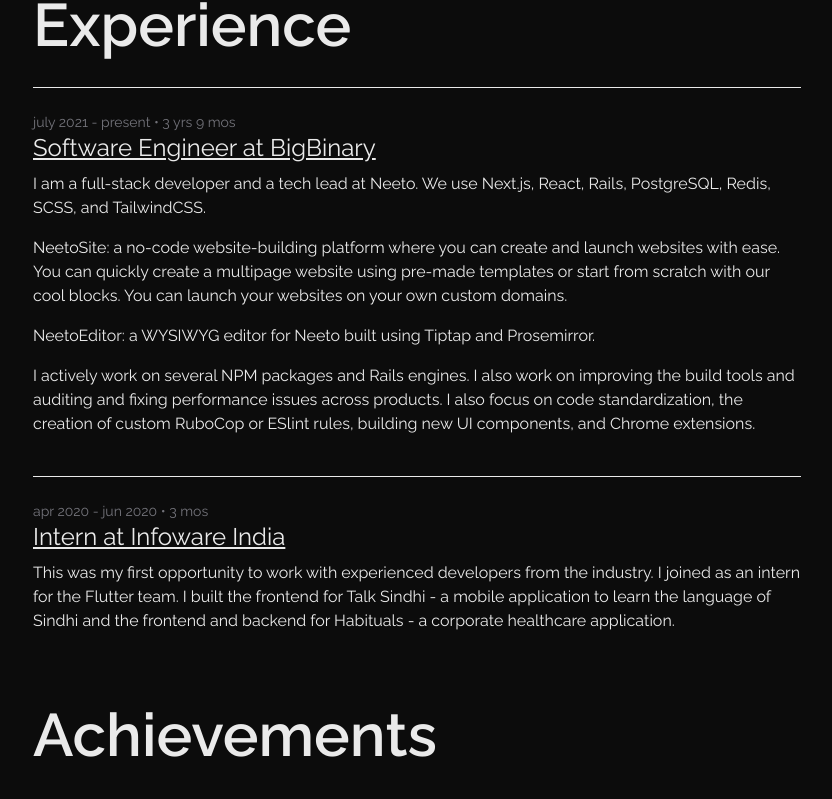
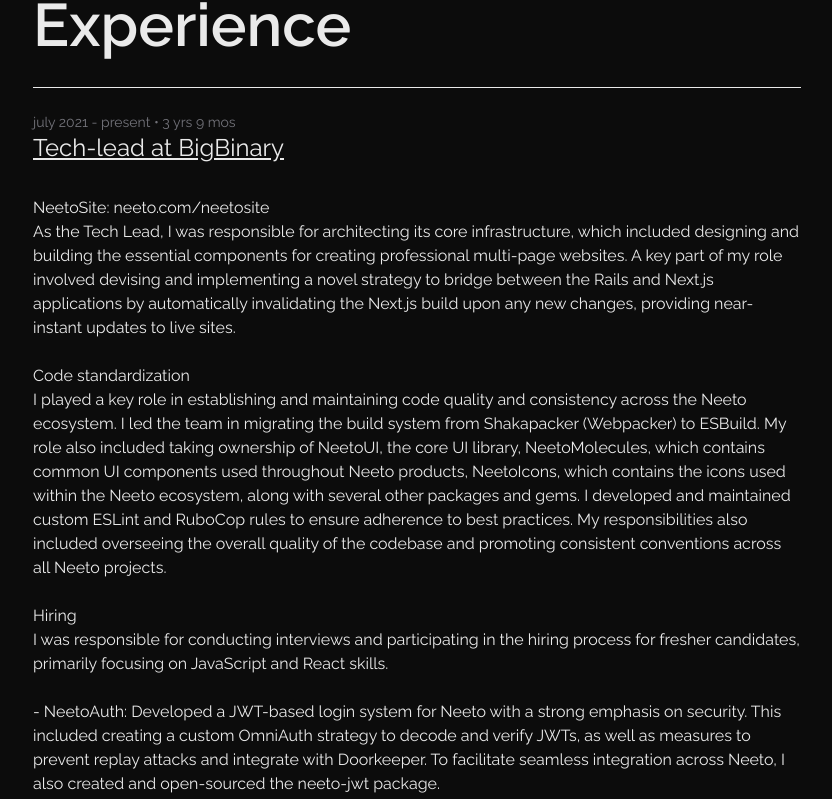
Before and after one commit to AbhayVAshokan/abhay.app, a Next.js app: page /about in a window 1280 px wide. Shown: the part 691-1490 px from the top of the page, without its empty margins (223-1055 px from the left). Built offline with nearby package versions, Linux system fonts and the light colour scheme.

Commit message:
Updated projects and achievements

```diff
--- a/app/about/page.tsx
+++ b/app/about/page.tsx
@@ -32,15 +32,29 @@ const SKILLS = [
 
 const EXPERIENCES = [
   {
-    title: "Software Engineer at BigBinary",
+    title: "Tech-lead at BigBinary",
     link: "https://bigbinary.com",
     target: "_blank",
     prefix: `July 2021 - Present • ${durationFromToday(new Date("01 Jul 2021"))}`,
     summary: [
-      "I am a full-stack developer and a tech lead at Neeto. We use Next.js, React, Rails, PostgreSQL, Redis, SCSS, and TailwindCSS.",
-      "NeetoSite: a no-code website-building platform where you can create and launch websites with ease. You can quickly create a multipage website using pre-made templates or start from scratch with our cool blocks. You can launch your websites on your own custom domains.",
-      "NeetoEditor: a WYSIWYG editor for Neeto built using Tiptap and Prosemirror.",
-      "I actively work on several NPM packages and Rails engines. I also work on improving the build tools and auditing and fixing performance issues across products. I also focus on code standardization, the creation of custom RuboCop or ESlint rules, building new UI components, and Chrome extensions.",
+      `
+NeetoSite: neeto.com/neetosite
+As the Tech Lead, I was responsible for architecting its core infrastructure, which included designing and building the essential components for creating professional multi-page websites. A key part of my role involved devising and implementing a novel strategy to bridge between the Rails and Next.js applications by automatically invalidating the Next.js build upon any new changes, providing near-instant updates to live sites.
+
+Code standardization
+I played a key role in establishing and maintaining code quality and consistency across the Neeto ecosystem. I led the team in migrating the build system from Shakapacker (Webpacker) to ESBuild. My role also included taking ownership of NeetoUI, the core UI library, NeetoMolecules, which contains common UI components used throughout Neeto products, NeetoIcons, which contains the icons used within the Neeto ecosystem, along with several other packages and gems. I developed and maintained custom ESLint and RuboCop rules to ensure adherence to best practices. My responsibilities also included overseeing the overall quality of the codebase and promoting consistent conventions across all Neeto projects.
+
+Hiring
+I was responsible for conducting interviews and participating in the hiring process for fresher candidates, primarily focusing on JavaScript and React skills.
+
+- NeetoAuth: Developed a JWT-based login system for Neeto with a strong emphasis on security. This included creating a custom OmniAuth strategy to decode and verify JWTs, as well as measures to prevent replay attacks and integrate with Doorkeeper. To facilitate seamless integration across Neeto, I also created and open-sourced the neeto-jwt package.
+- NeetoCal: Improved the performance and overall quality of the booking page through lazy loading, and fixing the memory leaks usign performance profiling.
+- NeetoQuiz: Implemented SQL optimizations and caching, to reduce the API response times for huge quizzes from 30 seconds to under 1 second. The optimized system was able to support quizzes for 500+ students during the hiring phase without any performance issues, demonstrating its enhanced scalability.
+- NeetoInvisible: A Chrome extension designed to streamline website user experience testing.
+- NeetoEditor: I developed an open-source rich-text WYSIWYG editor using Tiptap and Prosemirror in React.
+- NeetoKB: Initial revamp of NeetoKB, the foundational architecture and integration of APIs.
+- NeetoFilters: simplify filtering operations for all Neeto products using Arel.
+      `
     ],
   },
   {
@@ -49,7 +63,15 @@ const EXPERIENCES = [
     target: "_blank",
     prefix: "Apr 2020 - Jun 2020 • 3 mos",
     summary: [
-      "This was my first opportunity to work with experienced developers from the industry. I joined as an intern for the Flutter team. I built the frontend for Talk Sindhi - a mobile application to learn the language of Sindhi and the frontend and backend for Habituals - a corporate healthcare application.",
+      `
+Involved in the end-to-end development of two mobile apps.
+
+1. Talk Sindhi - Language Learning Application (Flutter):
+Developed a cross - platform mobile application with Flutter, designed to help Hindi and English speakers learn the language of Sindhi.I implemented user progress tracking and a quiz system to revise learned vocabulary and concepts to personalize the learning experience.
+
+2. Habituals - Corporate Healthcare Application (Flutter, Node.js, MySQL):
+I developed a corporate healthcare mobile application with a focus on promoting and improving employee mental well- being.I architected the models and built the backend using Node.js and MySQL.I implemented \"well-being nudges\" and \"rating-based quizzes\", in addition to the primary functionality, to encourage positive mental health habits among users.I implemented Google Auth for login and Bearer token - based authorization for APIs.
+`,
     ],
   },
 ];
@@ -90,7 +112,7 @@ const Card = ({
         {title}
       </Title>
       {summary.map((paragraph, index) => (
-        <p key={index} className="mb-4">
+        <p key={index} className="mb-4 whitespace-pre-wrap">
           {paragraph}
         </p>
       ))}
--- a/app/projects/page.tsx
+++ b/app/projects/page.tsx
@@ -2,6 +2,14 @@ import Card from "@/app/components/card";
 import Header from "@/app/components/header";
 
 const PROJECTS = [
+  {
+    title: "Leetify",
+    prefix: ["nextjs", "prisma", "supabase", "leetcode"],
+    link: "https://leetify.onrender.com",
+    target: "_blank",
+    summary:
+      "Gamify Leetcode with a comprehensive Leetcode dashboard showing the list of all the solved problems, your score, rank, and the current streak.",
+  },
   {
     title: "Tiny",
     prefix: ["nextjs", "prisma", "supabase", "trpc"],
```
